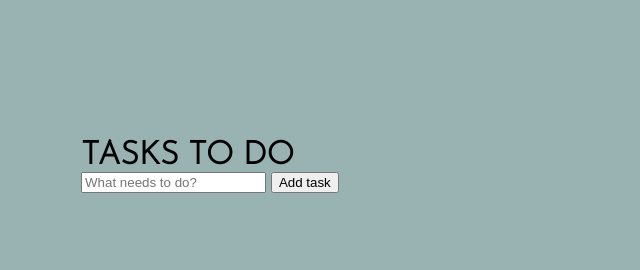
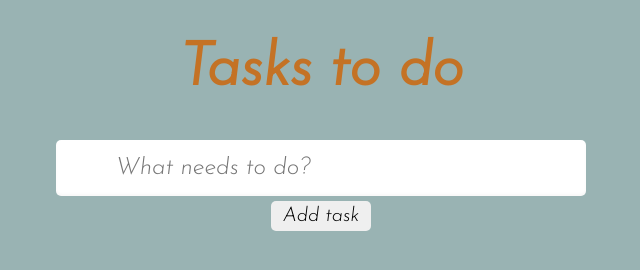
Before and after one commit to heropaster/ToDo, a plain HTML site: page index.html in a window 1280 px wide. Shown: the whole page, without its empty margins (454-1094 px from the left). Drawn offline with Linux system fonts and the light colour scheme.

Commit message:
Задачи добавляются при нажатии Enter

```diff
--- a/index.html
+++ b/index.html
@@ -9,14 +9,12 @@
 </head>
 <body>
     <div class="todoContainer">
-        <div class="totoapp">
     <header>
         <h1>Tasks to do</h1>
     <input type="text" name="todo" id="todo" class="js-input" placeholder="What needs to do?">
     <button class="js-button" id="addTodo" onclick="buttonClick()">Add task</button>
     </header>
         <div class ="js-todos"> </div>
-        </div>
     </div>
     <script src="scripttodo.js"> </script>
 </body>
--- a/main.css
+++ b/main.css
@@ -1,8 +1,9 @@
-@import url('https://fonts.googleapis.com/css2?family=Josefin+Sans:wght@300&display=swap');
+@import url('https://fonts.googleapis.com/css2?family=Josefin+Sans:ital,wght@1,300&display=swap');
 body {
     min-width: 230px;
     max-width:530px;
-    padding-left:320px;
+    width:auto;
+    padding-left:270px;
     margin: 0 auto;
     font-family:"Josefin Sans", sans-serif;
     color:#000;
@@ -24,5 +25,44 @@ ul, li {
     margin: 0px;
 }
 .todoContainer {
-    margin:140px 0 40px 0
+    margin:140px 0 40px 0;
+    position: relative;
 }
+.todoContainer h1 {
+    color:#C47225;
+    font-size:60px;
+    position:absolute;
+    top:-100px;
+    text-transform: none;
+    display:block;
+    text-align: center;
+    width:100%
+}
+.js-todos div {
+    font-weight: bold;
+    font-size: 20px;
+}
+.js-input {
+    position:relative;
+    border:none;
+    padding:16px 16px 16px 60px;
+    width:100%;
+    margin:0;
+    font-size:24px;
+    box-sizing: border-box;
+    outline: 0;
+    box-shadow:inset 0 -2px 3px rgb(0 0 0 / 3%);
+    font-family:"Josefin Sans", sans-serif;
+    border-radius: 5px;
+}
+header button {
+    display:block;
+    position:relative;
+    width:100px;
+    height:30px;
+    margin:5px auto 0;
+    border:none;
+    font-family:"Josefin Sans", sans-serif;
+    font-size:20px;
+    border-radius: 5px;
+}
--- a/scripttodo.js
+++ b/scripttodo.js
@@ -41,10 +41,10 @@ function render() {
        todosNode.innerHTML = html;
     })
 }
-document.getElementById('todo')
+document.getElementById("todo")
     .addEventListener("keyup", function(event) {
         event.preventDefault();
-        if (event.keycode === Enter_Key) {
+        if (event.keyCode === Enter_Key) {
             console.log('Enter')
             document.getElementById("addTodo").click()
         }
@@ -65,7 +65,6 @@ todosNode.addEventListener('click', (event) => {
     }
 
     const id = event.target.dataset.id;
-
     deleteTodo(id);
 
     render();
```
